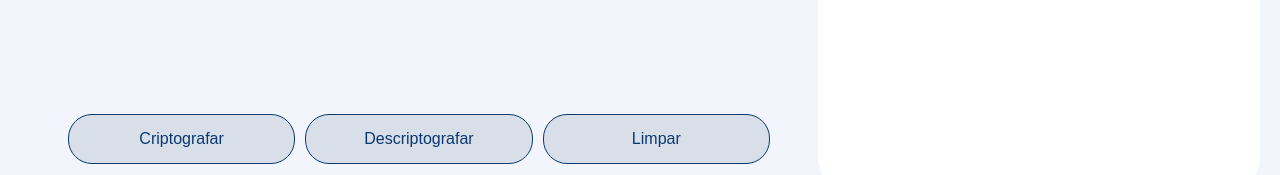
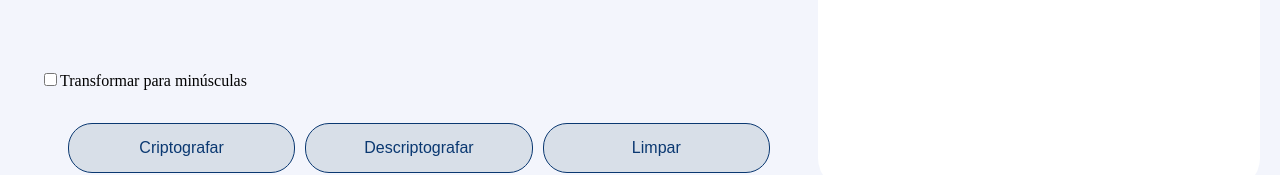
Before and after one commit to Luciara-Abreu/Decryptor, a React (Create React App) app: page / in a window 1280 px wide. Shown: the part 590-765 px from the top of the page. Built offline with nearby package versions, Linux system fonts and the light colour scheme; the HTML template or start-up script is replaced by a standard one.

Commit message:
feat: add text transformation

```diff
--- a/src/home/index.js
+++ b/src/home/index.js
@@ -12,28 +12,31 @@ const Home = () => {
   const [outputText, setOutputText] = useState('');
   const [errorMessage, setErrorMessage] = useState('');
   const {encryptText, decryptText } = useTextEncryption();
+  const [transformToLowerCase, setTransformToLowerCase] = useState(false);
 
 
   const handleEncrypt = () => {
-    if (/[^a-z\s]/.test(inputText)) {
+    if (/[^a-z\s]/.test(inputText) && transformToLowerCase != true) {
       setErrorMessage('Caracteres especiais não são permitidos para criptografia.');
       return;
+    }else if(transformToLowerCase === true){
+      const encryptedText = encryptText(inputText);
+      const transformedText = transformToLowerCase ? encryptedText.toLowerCase() : encryptedText;
+      setOutputText(transformedText);
+      setErrorMessage('');
     }
-
-    const encryptedText = encryptText(inputText);
-    setOutputText(encryptedText);
-    setErrorMessage('');
   };
 
   const handleDecrypt = () => {
-    if (/[^a-z\s]/.test(inputText)) {
+    if (/[^a-z\s]/.test(inputText) && transformToLowerCase != true) {
       setErrorMessage('Caracteres especiais não são permitidos para criptografia.');
       return;
+    } else if(transformToLowerCase === true){
+      const decryptedText = decryptText(inputText);
+      const transformedText = transformToLowerCase ? decryptedText.toLowerCase() : decryptedText;
+      setOutputText(transformedText);
+      setErrorMessage('');
     }
-
-    const decryptedText = decryptText(inputText);
-    setOutputText(decryptedText);
-    setErrorMessage('');
   };
 
 
@@ -71,13 +74,24 @@ const Home = () => {
         </ContainerHeader>
 
         <ContainerText>
-            <textarea
-              placeholder="Digite seu texto..."
-              value={inputText}
-              onChange={(e) => setInputText(e.target.value)}
-            />
+          <textarea
+            placeholder="Digite seu texto..."
+            value={inputText}
+            onChange={(e) => setInputText(e.target.value)}
+          />
           {errorMessage && <div className="error-message">{errorMessage}</div>}
         </ContainerText>
+
+        <>
+        <label>
+              <input
+                type="checkbox"
+                checked={transformToLowerCase}
+                onChange={() => setTransformToLowerCase(!transformToLowerCase)}
+              />
+              Transformar para minúsculas
+            </label>
+        </>
 
 
         <ContainerButtons>
```
